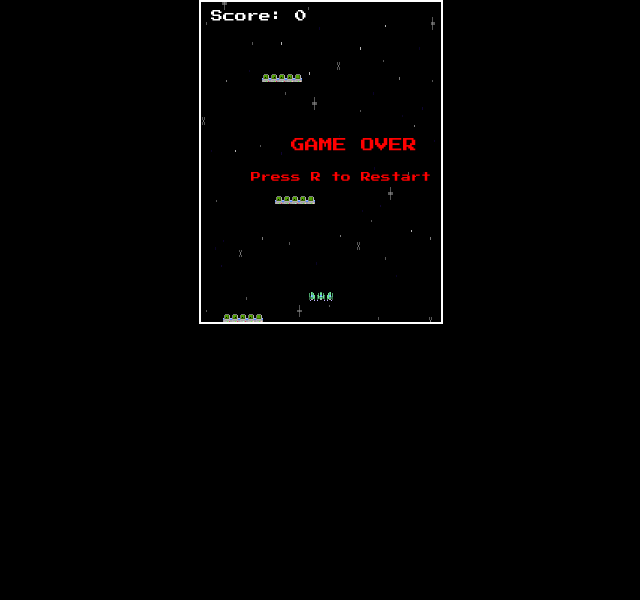
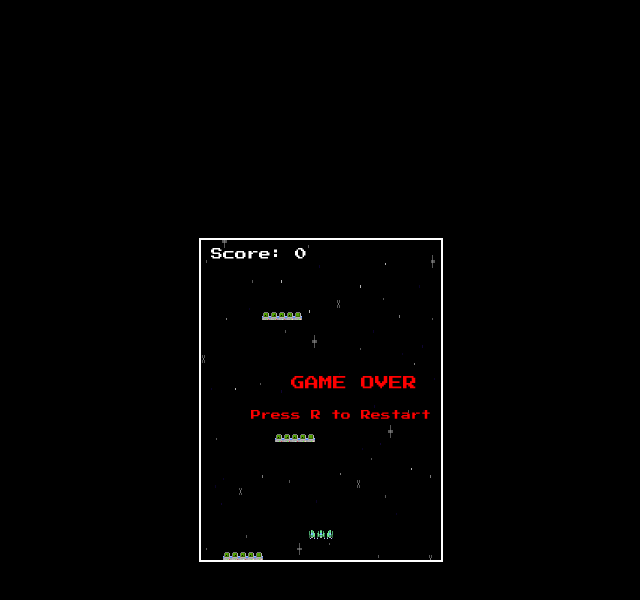
Before and after one commit to R55THEGUY/SpaceBlaster, a plain HTML site: page index.html in a window 1280 px wide. Shown: the whole page, without its empty margins (319-959 px from the left). Drawn offline with Linux system fonts and the light colour scheme.

Commit message:
Update style.css

```diff
--- a/style.css
+++ b/style.css
@@ -1,22 +1,16 @@
+/* Center canvas on screen */
 body {
-  background: #000;
   margin: 0;
-  padding: 0;
-  text-align: center;
-  font-family: 'Press Start 2P', monospace;
-  color: white;
+  background: black;
+  display: flex;
+  justify-content: center;
+  align-items: center;
+  height: 100vh;
+  font-family: 'Press Start 2P', cursive;
 }
 
 canvas {
-  display: block;
-  margin: auto;
-  background: black;
+  image-rendering: pixelated; /* Keeps pixel art sharp */
+  background-color: black;
   border: 2px solid white;
-  image-rendering: pixelated;
-  image-rendering: crisp-edges;
 }
-
-.title {
-  margin: 20px 0;
-  font-size: 16px;
-}
```
